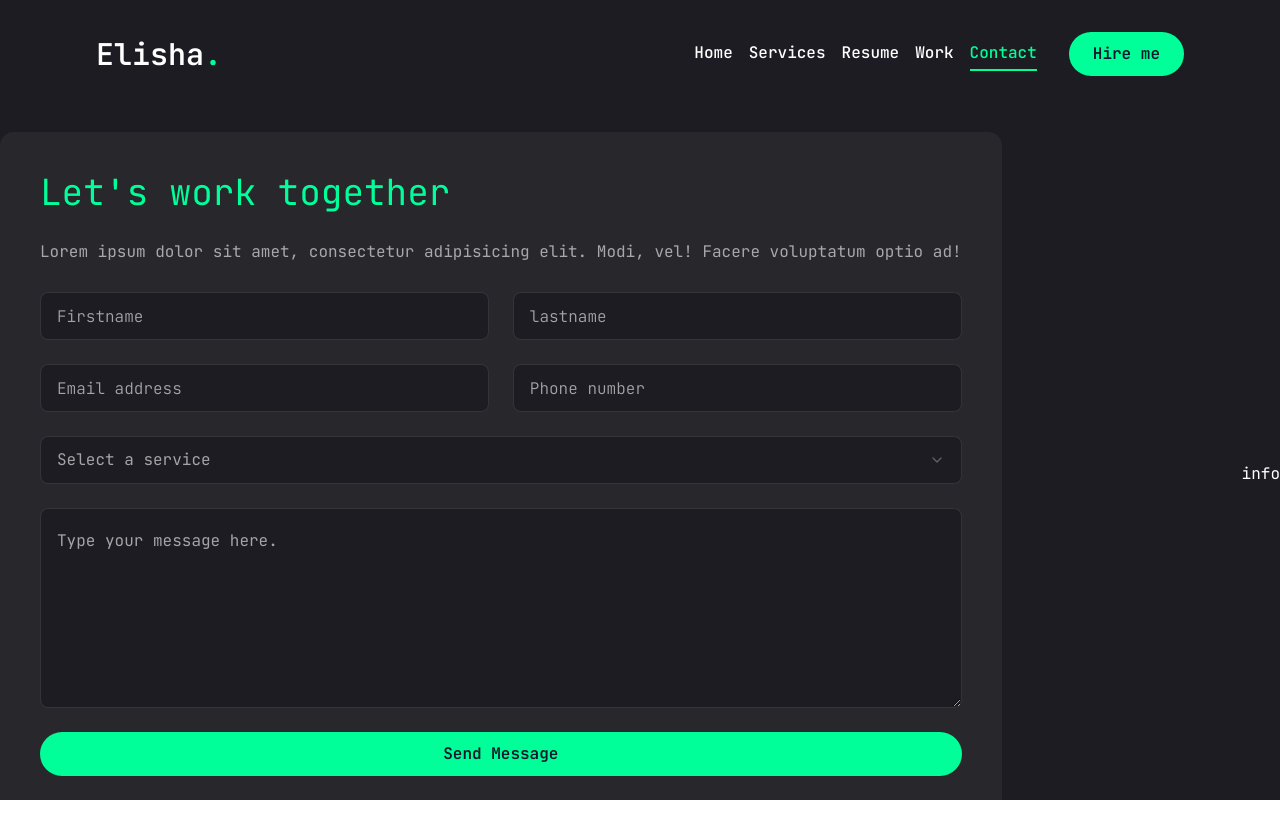
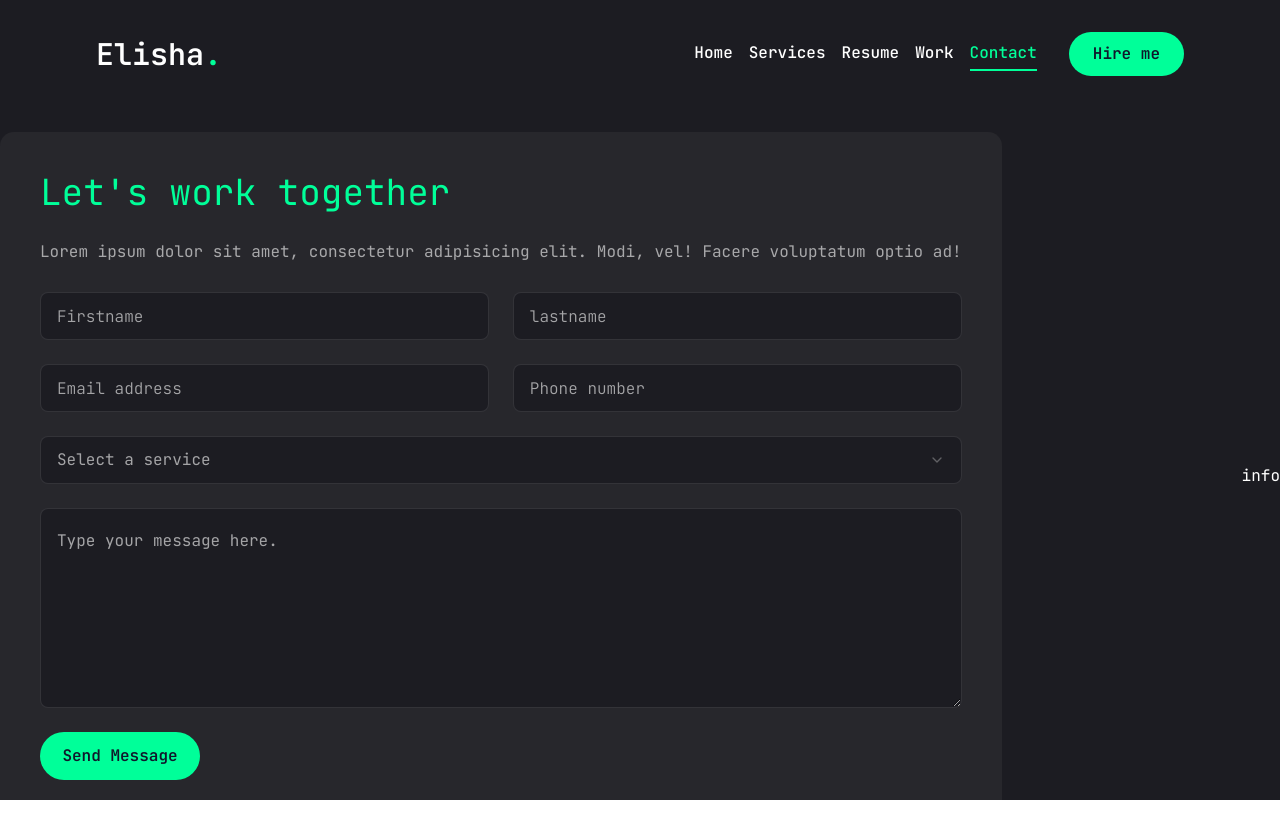
Before and after one commit to elishabhatti/elisha-portfolio, a Next.js app: page /contact in a window 1280 px wide. Shown: the top 838 px of the page. Built offline with nearby package versions, Linux system fonts and the light colour scheme.

Commit message:
added the styling of the btn

```diff
--- a/app/contact/page.jsx
+++ b/app/contact/page.jsx
@@ -82,7 +82,7 @@ const Contact = () => {
                 placeholder="Type your message here."
               />
               {/* btn */}
-              <Button>
+              <Button size="md" className="max-w-40 py-3">
                 Send Message
               </Button>
             </form>
```
